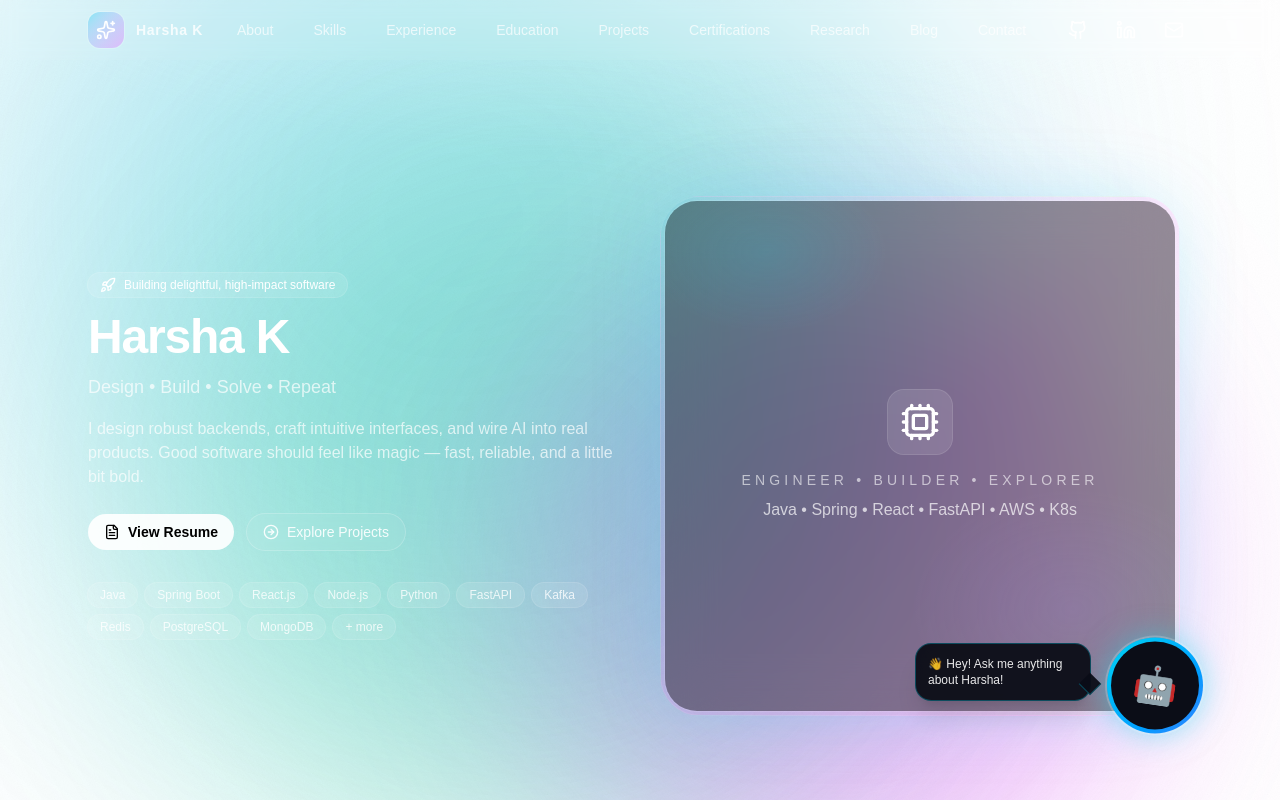
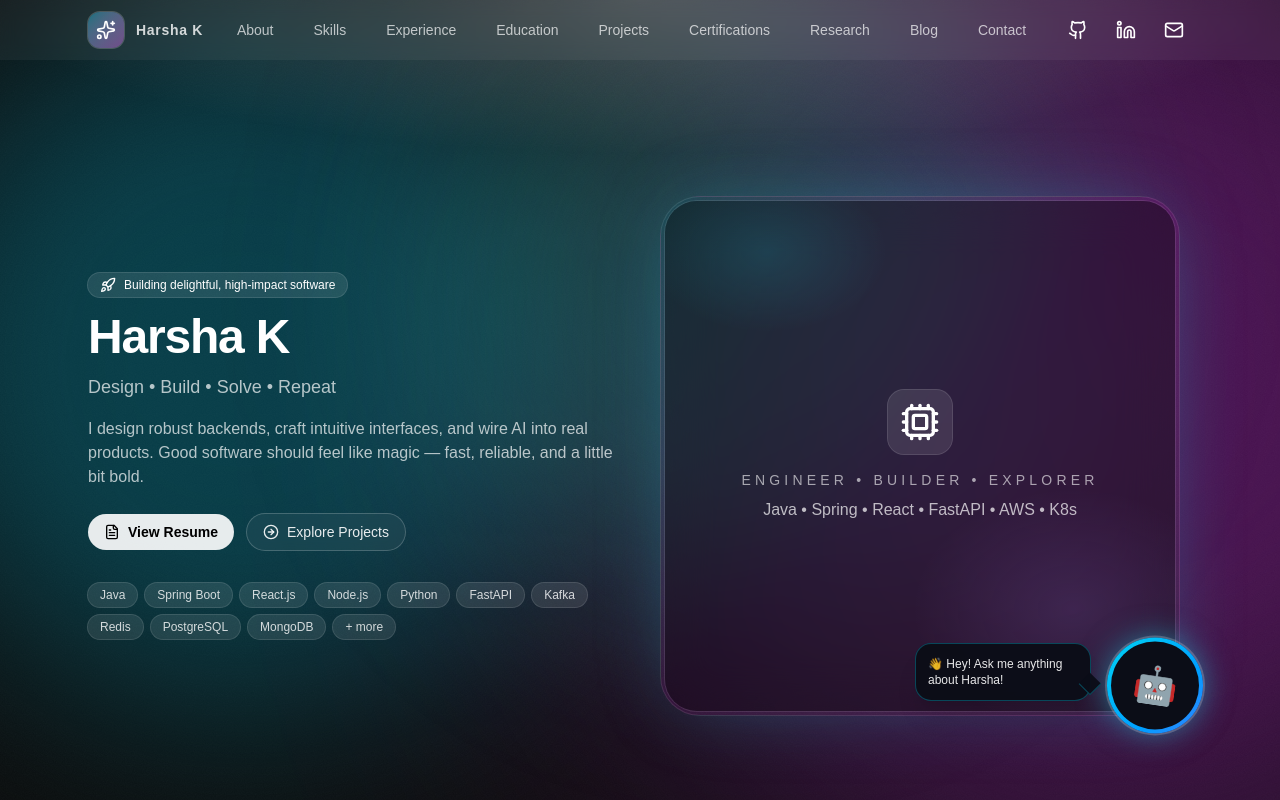
Before and after one commit to Harshabhi6129/Harsha_Portfolio, a Next.js app: page / in a window 1280 px wide. Shown: the top 800 px of the page. Built offline with nearby package versions, Linux system fonts and the light colour scheme.

Commit message:
Restore dark mode and make background animations faster

```diff
--- a/src/app/globals.css
+++ b/src/app/globals.css
@@ -20,6 +20,7 @@
 }
 
 body {
+  background: #0a0a0a;
   color: var(--foreground);
   font-family: Arial, Helvetica, sans-serif;
 }
--- a/src/app/page.tsx
+++ b/src/app/page.tsx
@@ -873,12 +873,12 @@ function BackgroundFX() {
       {/* animated gradient blobs */}
       <motion.div
         animate={{
-          x: [0, 150, -100, 0],
-          y: [0, -100, 50, 0],
-          scale: [1, 1.2, 0.8, 1],
+          x: [0, 200, -150, 0],
+          y: [0, -150, 100, 0],
+          scale: [1, 1.3, 0.7, 1],
         }}
         transition={{
-          duration: 20,
+          duration: 8,
           repeat: Infinity,
           ease: "easeInOut",
         }}
@@ -886,12 +886,12 @@ function BackgroundFX() {
       />
       <motion.div
         animate={{
-          x: [0, -150, 100, 0],
-          y: [0, 100, -50, 0],
-          scale: [1, 0.8, 1.2, 1],
+          x: [0, -200, 150, 0],
+          y: [0, 150, -100, 0],
+          scale: [1, 0.7, 1.3, 1],
         }}
         transition={{
-          duration: 25,
+          duration: 10,
           repeat: Infinity,
           ease: "easeInOut",
         }}
@@ -899,12 +899,12 @@ function BackgroundFX() {
       />
       <motion.div
         animate={{
-          x: [0, -120, 120, 0],
-          y: [0, 120, -120, 0],
-          scale: [1, 1.1, 0.9, 1],
+          x: [0, -180, 180, 0],
+          y: [0, 180, -180, 0],
+          scale: [1, 1.2, 0.8, 1],
         }}
         transition={{
-          duration: 30,
+          duration: 12,
           repeat: Infinity,
           ease: "easeInOut",
         }}
```
